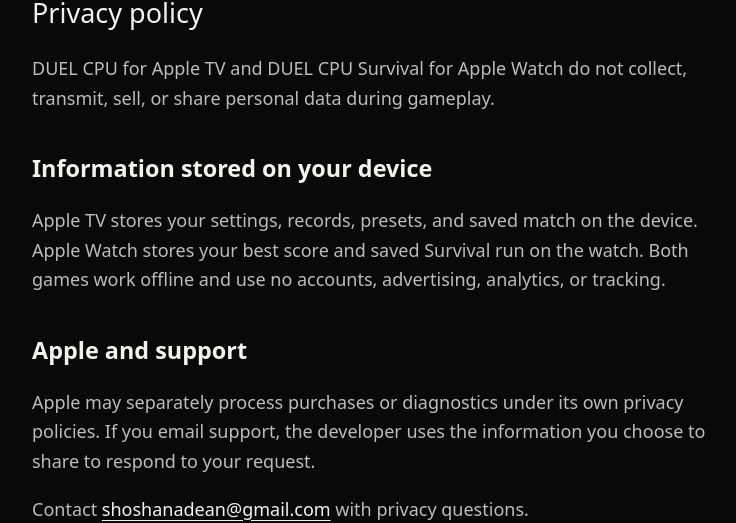
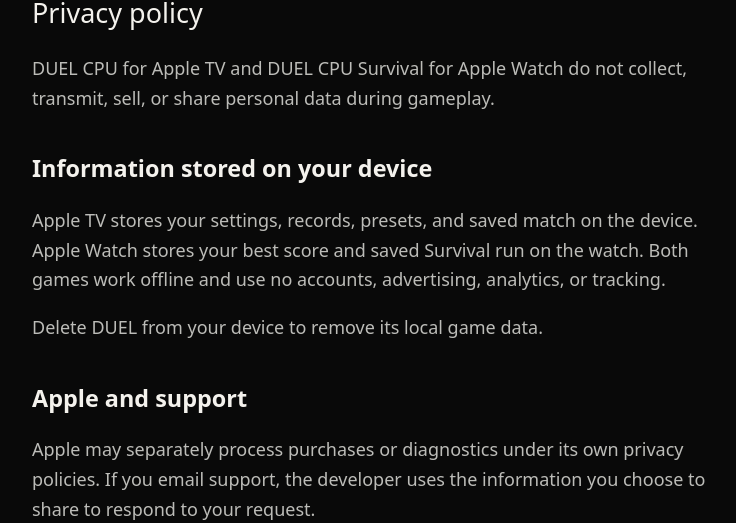
Before and after one commit to DeanShoshana/duel-site, a plain HTML site: page privacy.html in a window 1280 px wide. Shown: the part 277-800 px from the top of the page, without its empty margins (258-994 px from the left). Drawn offline with Linux system fonts and the light colour scheme.

Commit message:
Explain local game data removal

```diff
--- a/privacy.html
+++ b/privacy.html
@@ -10,9 +10,10 @@
   <p>DUEL CPU for Apple TV and DUEL CPU Survival for Apple Watch do not collect, transmit, sell, or share personal data during gameplay.</p>
   <h2>Information stored on your device</h2>
   <p>Apple TV stores your settings, records, presets, and saved match on the device. Apple Watch stores your best score and saved Survival run on the watch. Both games work offline and use no accounts, advertising, analytics, or tracking.</p>
+  <p>Delete DUEL from your device to remove its local game data.</p>
   <h2>Apple and support</h2>
   <p>Apple may separately process purchases or diagnostics under its own privacy policies. If you email support, the developer uses the information you choose to share to respond to your request.</p>
-  <p>Contact <a href="mailto:shoshanadean@gmail.com">shoshanadean@gmail.com</a> with privacy questions.</p>
+  <p>Contact <a href="mailto:shoshanadean@gmail.com">shoshanadean@gmail.com</a> with privacy questions or to request deletion of support correspondence.</p>
   <nav aria-label="DUEL information"><a href="./">DUEL</a><a href="support.html">Support</a></nav>
 </main>
 </html>
```
